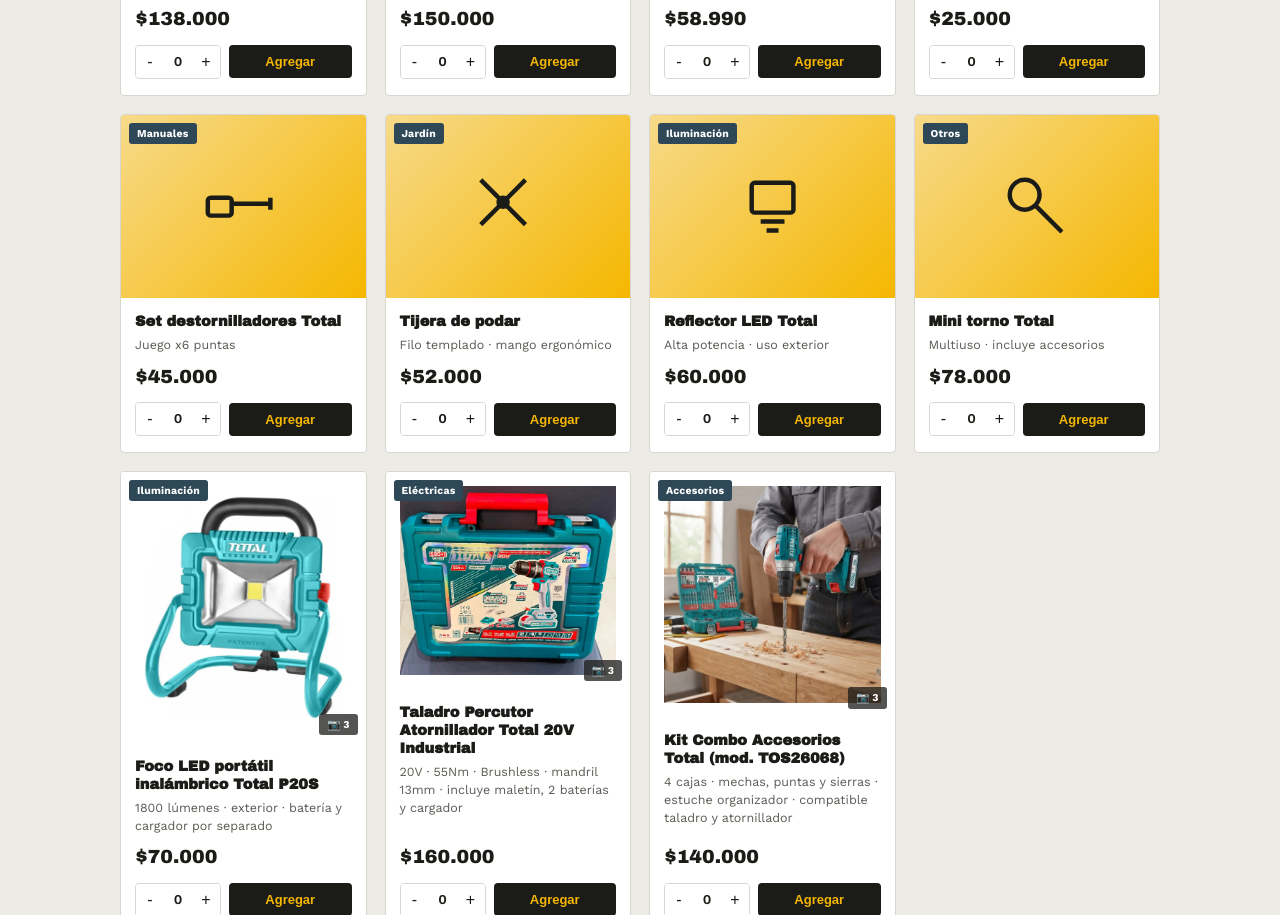
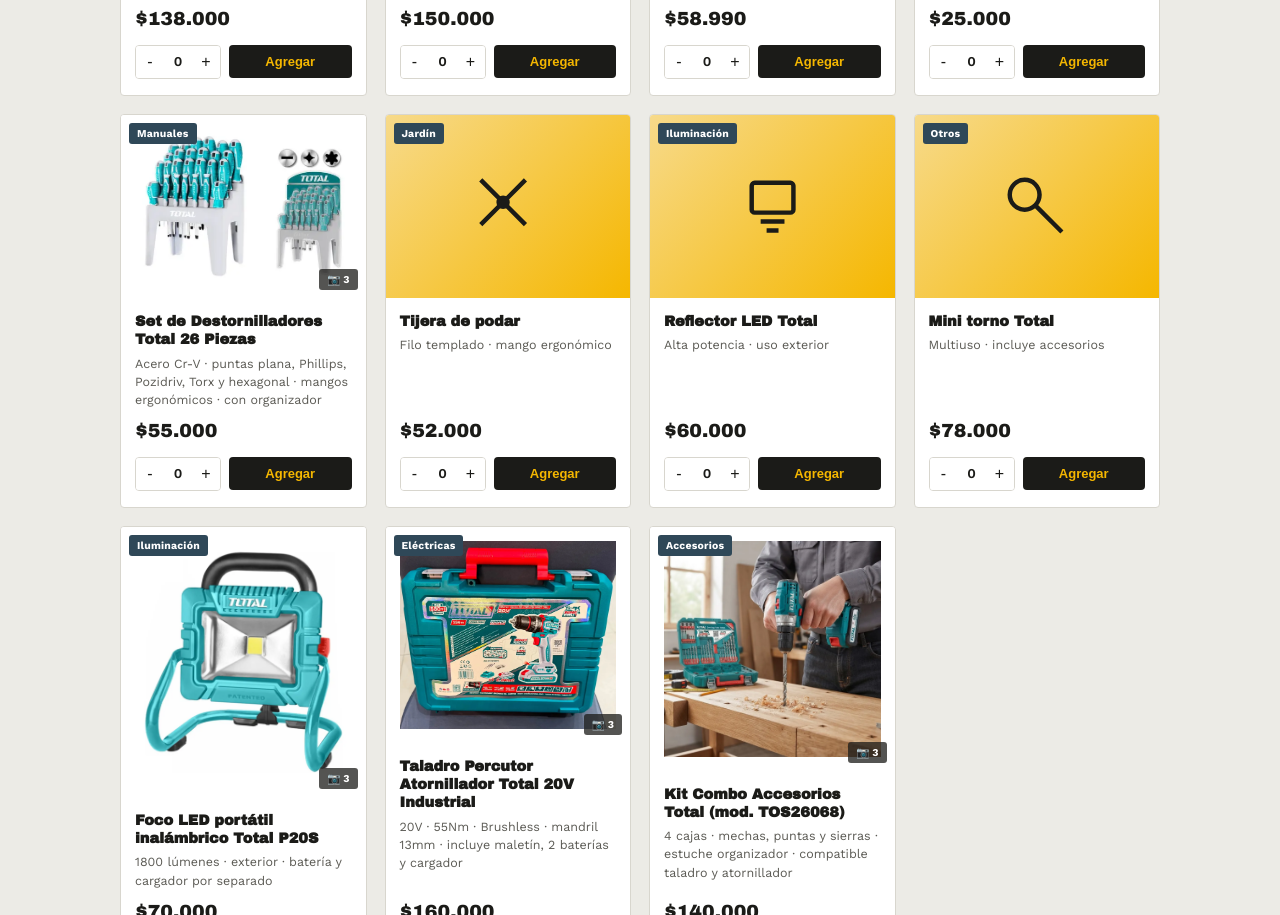
Before and after one commit to juliobravo351-crypto/BJ-Importaciones---Catalogo-SEPT26, a plain HTML site: page index.html in a window 1280 px wide. Shown: the part 1170-2085 px from the top of the page. Drawn offline with nearby package versions, Linux system fonts and the light colour scheme.

Commit message:
Update index.html

```diff
--- a/index.html
+++ b/index.html
@@ -383,7 +383,7 @@
   { id:6, name:"Nivel láser 2 líneas", cat:"Medición", price:150000, spec:"Alcance 20m · autonivelante", icon:"level" },
   { id:7, name:"Calibre digital", cat:"Medición", price:58990, spec:"Precisión 0.01mm · LCD", icon:"caliper" },
   { id:8, name:"Cinta métrica Total 8m 32mm", cat:"Medición", price:25000, spec:"Acero retráctil · botón de tranca · recubierta nylon 360° · métrica y en pulgadas", icon:"tape", images:["ruleta_6.jpg","ruleta_5.jpg","ruleta_3.webp"] },
-  { id:9, name:"Set destornilladores Total", cat:"Manuales", price:45000, spec:"Juego x6 puntas", icon:"screwdriver" },
+  { id:9, name:"Set de Destornilladores Total 26 Piezas", cat:"Manuales", price:55000, spec:"Acero Cr-V · puntas plana, Phillips, Pozidriv, Torx y hexagonal · mangos ergonómicos · con organizador", icon:"screwdriver", images:["SET_1.webp","SET_4.jpg","SET_2.webp"] },
   { id:10, name:"Tijera de podar", cat:"Jardín", price:52000, spec:"Filo templado · mango ergonómico", icon:"shears" },
   { id:11, name:"Reflector LED Total", cat:"Iluminación", price:60000, spec:"Alta potencia · uso exterior", icon:"light" },
   { id:12, name:"Mini torno Total", cat:"Otros", price:78000, spec:"Multiuso · incluye accesorios", icon:"tool" },
```
